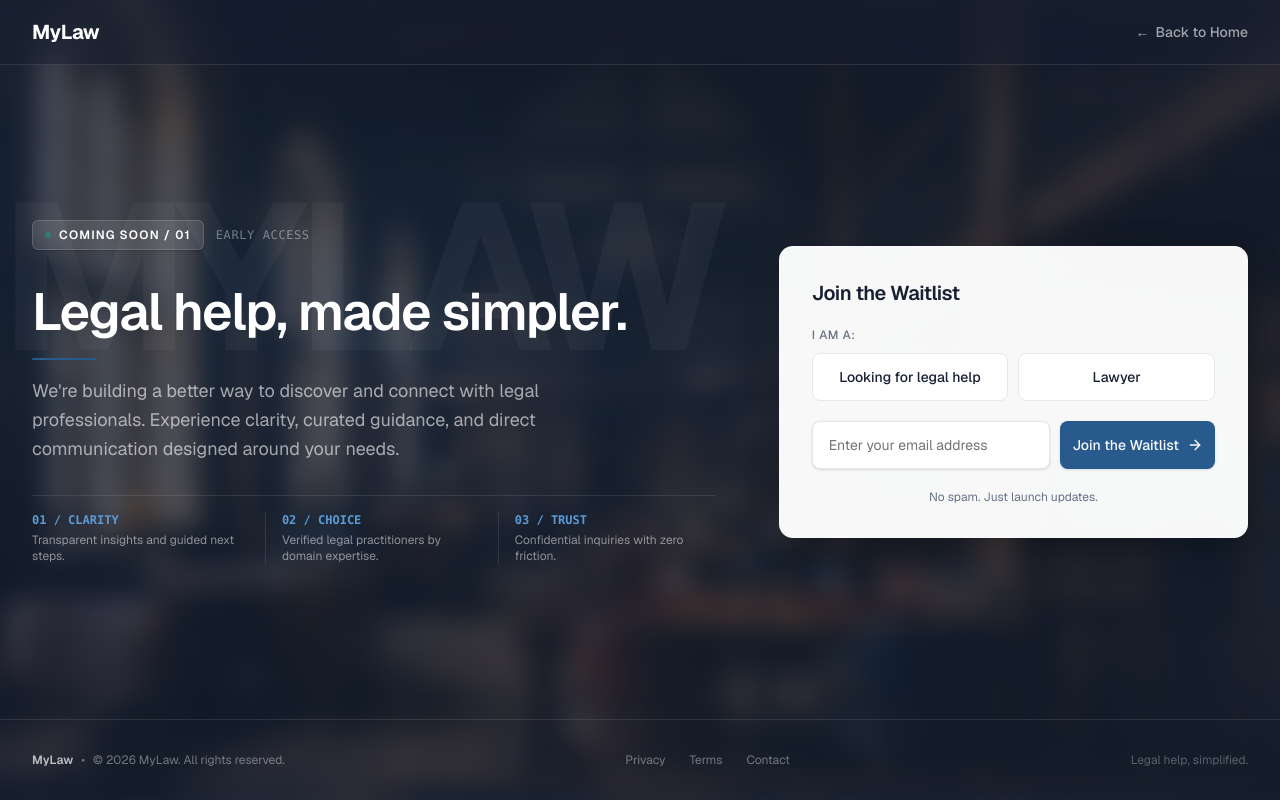
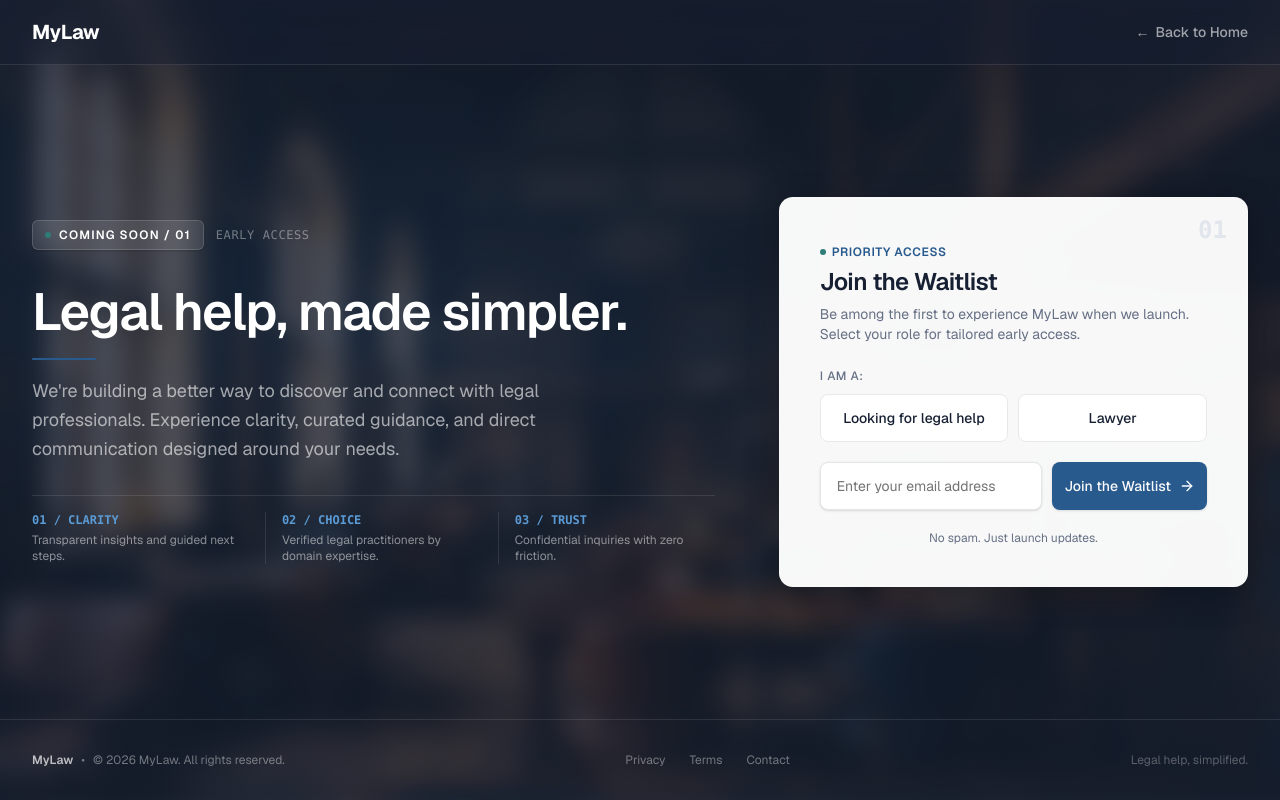
Before and after one commit to imnottaken/MyLaw, a Next.js app: page /waitlist in a window 1280 px wide. Built offline with nearby package versions, Linux system fonts and the light colour scheme.

Commit message:
revert(waitlist): restore full card details, remove MYLAW watermark

```diff
--- a/src/app/waitlist/page.tsx
+++ b/src/app/waitlist/page.tsx
@@ -64,13 +64,6 @@ export default function WaitlistPage() {
           <div className="grid grid-cols-1 lg:grid-cols-12 gap-12 lg:gap-16 items-center">
             {/* Left Column: Hero & Brand Authority (lg:col-span-7) */}
             <div className="lg:col-span-7 space-y-6 sm:space-y-8 relative">
-              {/* Background Watermark Typography */}
-              <div
-                className="pointer-events-none absolute -top-12 -left-6 sm:-left-8 text-[7rem] sm:text-[9rem] lg:text-[11.5rem] xl:text-[13rem] font-bold tracking-tighter text-white/[0.04] select-none -z-10 leading-none"
-                aria-hidden="true"
-              >
-                MYLAW
-              </div>
 
               {/* Eyebrow Badge */}
               <div className="flex items-center gap-3">
@@ -115,12 +108,32 @@ export default function WaitlistPage() {
               </div>
             </div>
 
-            {/* Right Column: Waitlist Card (lg:col-span-5) */}
+            {/* Right Column: Elevated Waitlist Card Container (lg:col-span-5) */}
             <div className="lg:col-span-5 w-full mt-8 lg:mt-0 relative">
-              <div className="bg-white/[0.97] backdrop-blur-sm border border-white/20 rounded-[10px] sm:rounded-[14px] p-6 sm:p-8 shadow-[0_8px_32px_rgba(0,0,0,0.25)] text-[#172033]">
-                <h2 className="text-lg sm:text-xl font-semibold text-[#172033] tracking-tight mb-5">
-                  Join the Waitlist
-                </h2>
+              <div className="bg-white/[0.97] backdrop-blur-sm border border-white/20 rounded-[10px] sm:rounded-[14px] p-6 sm:p-8 lg:p-10 shadow-[0_8px_32px_rgba(0,0,0,0.25)] relative overflow-hidden text-[#172033]">
+                {/* Translucent "01" Index Marker */}
+                <div
+                  className="pointer-events-none absolute top-4 right-5 text-2xl font-mono font-bold text-[#285A8E]/10 select-none"
+                  aria-hidden="true"
+                >
+                  01
+                </div>
+
+                {/* Card Title & Description */}
+                <div className="mb-6 space-y-1.5">
+                  <div className="inline-flex items-center gap-1.5 text-xs font-semibold text-[#285A8E] uppercase tracking-wider">
+                    <span className="w-1.5 h-1.5 rounded-full bg-[#2F7C78]" />
+                    <span>Priority Access</span>
+                  </div>
+                  <h2 className="text-xl sm:text-2xl font-semibold text-[#172033] tracking-tight">
+                    Join the Waitlist
+                  </h2>
+                  <p className="text-xs sm:text-sm text-[#667085]">
+                    Be among the first to experience MyLaw when we launch. Select your role for tailored early access.
+                  </p>
+                </div>
+
+                {/* Interactive Waitlist Form Component */}
                 <WaitlistForm />
               </div>
             </div>
```
